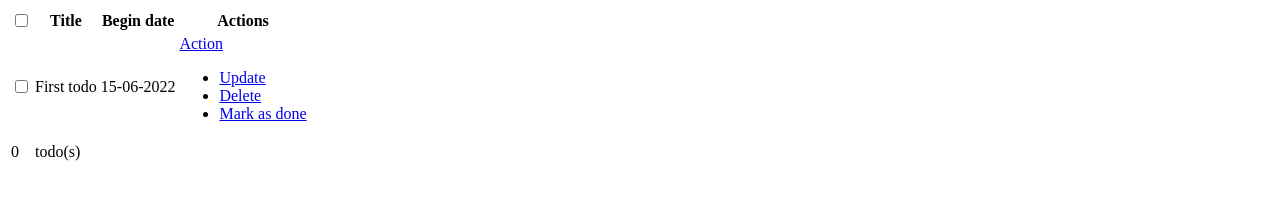
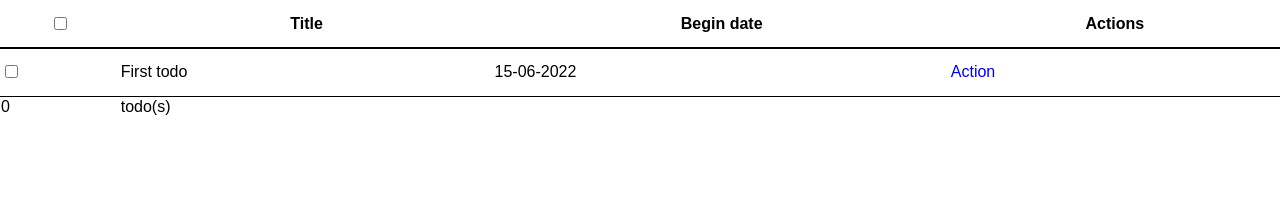
Before and after one commit to dacodemaniak/simple-native-todo, a website: page index.html in a window 1280 px wide. Drawn offline with Linux system fonts and the light colour scheme.

Commit message:
Add todo table styles

```diff
--- a/index.html
+++ b/index.html
@@ -5,6 +5,9 @@
         <meta name="viewport" content="width=device-width,initial-scale=1.0,maximum-scale=1.0,user-scalable=no">
 
         <title>My Todo</title>
+
+        <!-- Sets styles -->
+        <link href="./src/assets/css/custom.css" rel="stylesheet">
     </head>
 
     <body>
--- /dev/null
+++ b/src/assets/css/custom.css
@@ -0,0 +1,48 @@
+/**
+* custom.css
+*   Global design for our app
+*/
+
+/**
+* Rules : règles CSS
+*/
+body {
+    margin: 0;
+    padding: 0;
+    font-family: Arial, Helvetica, sans-serif;
+    font-size: 1em; /* Equivalent to 16px default navigator font size */
+}
+
+table {
+    border-collapse: collapse;
+    width: 100%;
+}
+
+td, th { /** Rules factorization */
+    border-bottom-width: 1px;
+    border-bottom-color: #000;
+    border-bottom-style: solid;
+}
+
+table thead tr, table tbody tr {
+    height: 3em;
+}
+
+table thead tr th {
+    border-bottom-width: 2px;
+}
+
+table tfoot tr td { /* Compound rule : règle composée */
+    border-bottom: none;
+}
+
+/**
+* Design button group
+**/
+table tbody tr td div a {
+    text-decoration: none;
+}
+table tbody tr td div ul {
+    display: none;
+    list-style-type: none;
+}
```
